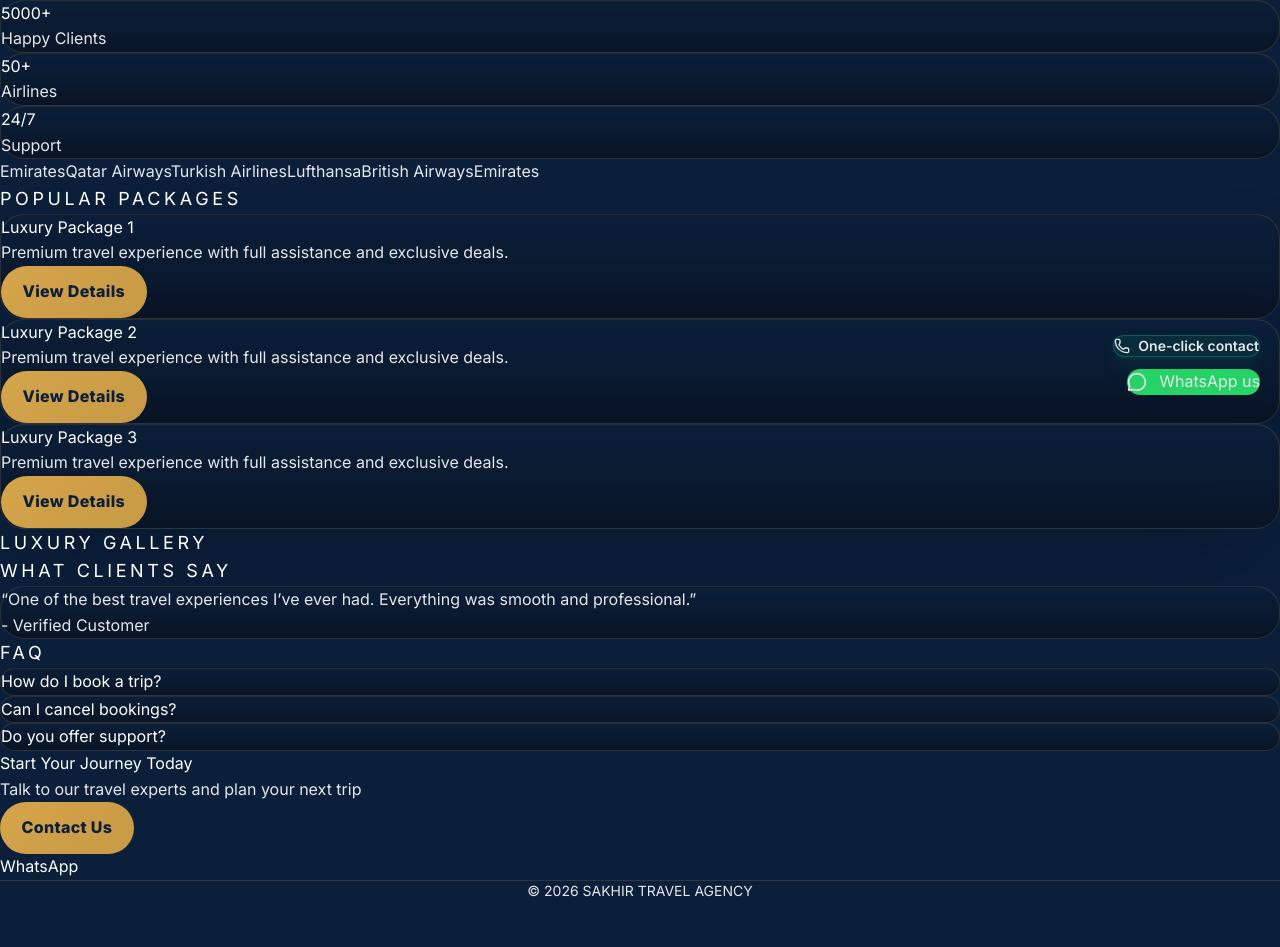
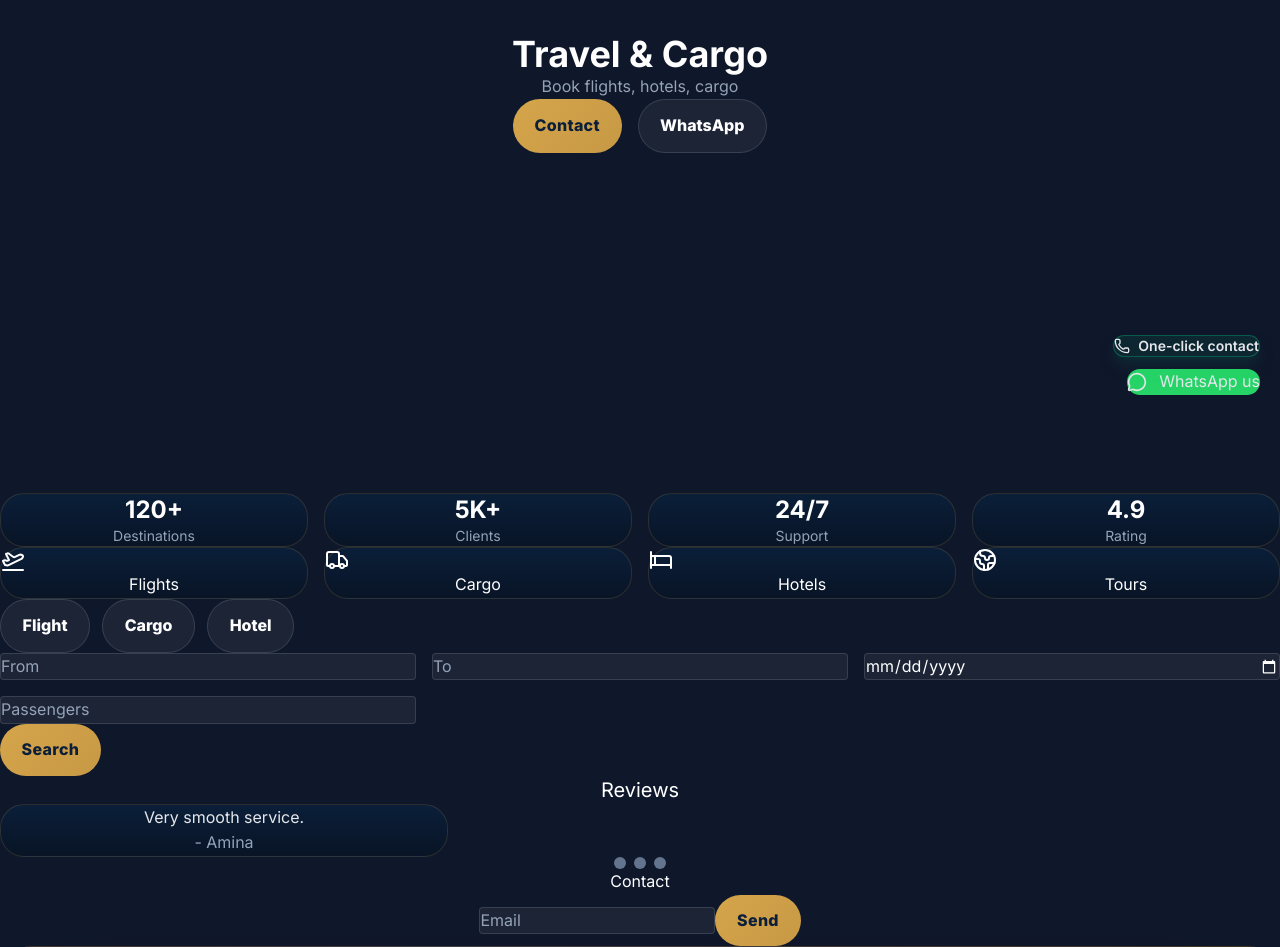
Before and after one commit to abdirahmancadiir-star/sakhir-travel-agency, a React (Vite) app: page / in a window 1280 px wide. Shown: the part 385-1332 px from the top of the page. Before the commit the page ends 1286 px from the top, so only its background shows below. Built offline with nearby package versions, Linux system fonts and the light colour scheme; no server answers; the HTML template or start-up script is replaced by a standard one.

Commit message:
Update Home.tsx

```diff
--- a/src/pages/Home.tsx
+++ b/src/pages/Home.tsx
@@ -1,131 +1,204 @@
-import React from "react";
+import { useState, type FormEvent } from 'react'
+import { Link } from 'react-router-dom'
+import TravelAssistant from '../components/TravelAssistant'
+import { openWhatsApp, getWhatsAppSettings } from '../lib/whatsapp'
+import {
+  PlaneTakeoff,
+  Truck,
+  Bed,
+  Globe2,
+  ShieldCheck,
+  Clock3,
+  Sparkles,
+  MapPin,
+  Mail,
+  Star,
+  Briefcase,
+} from 'lucide-react'
 
-const Home: React.FC = () => {
+const bookingServices = [
+  {
+    id: 'flight',
+    label: 'Flight',
+    button: 'Search',
+    fields: [
+      { name: 'from', label: 'From', type: 'text' },
+      { name: 'to', label: 'To', type: 'text' },
+      { name: 'departure', label: 'Date', type: 'date' },
+      { name: 'passengers', label: 'Passengers', type: 'number' },
+    ],
+  },
+  {
+    id: 'cargo',
+    label: 'Cargo',
+    button: 'Quote',
+    fields: [
+      { name: 'origin', label: 'Origin', type: 'text' },
+      { name: 'destination', label: 'Destination', type: 'text' },
+      { name: 'weight', label: 'Weight', type: 'text' },
+    ],
+  },
+  {
+    id: 'hotel',
+    label: 'Hotel',
+    button: 'Search',
+    fields: [
+      { name: 'destination', label: 'Destination', type: 'text' },
+      { name: 'checkin', label: 'Check-in', type: 'date' },
+      { name: 'checkout', label: 'Check-out', type: 'date' },
+    ],
+  },
+]
+
+const featuredServices = [
+  { icon: PlaneTakeoff, title: 'Flights', link: '/flights' },
+  { icon: Truck, title: 'Cargo', link: '/cargo' },
+  { icon: Bed, title: 'Hotels', link: '/hotels' },
+  { icon: Globe2, title: 'Tours', link: '/tours' },
+]
+
+const stats = [
+  { label: 'Destinations', value: '120+' },
+  { label: 'Clients', value: '5K+' },
+  { label: 'Support', value: '24/7' },
+  { label: 'Rating', value: '4.9' },
+]
+
+const testimonials = [
+  { name: 'Amina', quote: 'Very smooth service.' },
+  { name: 'Musa', quote: 'Fast booking and support.' },
+  { name: 'Leila', quote: 'Reliable and professional.' },
+]
+
+function Home() {
+  const [activeTab, setActiveTab] = useState('flight')
+  const [email, setEmail] = useState('')
+  const [activeReview, setActiveReview] = useState(0)
+  const whatsappConfig = getWhatsAppSettings()
+
+  const activeService =
+    bookingServices.find((s) => s.id === activeTab) || bookingServices[0]
+
+  const handleNewsletterSubmit = (e: FormEvent<HTMLFormElement>) => {
+    e.preventDefault()
+    setEmail('')
+  }
+
   return (
-    <div className="home-container">
+    <main className="bg-[#0F172A] text-white">
 
-      {/* HERO (keep strong & premium) */}
-      <section className="hero-section">
-        <video className="hero-video" autoPlay muted loop>
-          <source src="/assets/hero.mp4" type="video/mp4" />
-        </video>
+      {/* HERO */}
+      <section className="min-h-screen flex items-center justify-center text-center px-6">
+        <div>
+          <h1 className="text-4xl font-bold">Travel & Cargo</h1>
+          <p className="mt-4 text-slate-300">Book flights, hotels, cargo</p>
 
-        <div className="hero-overlay" />
-
-        <div className="hero-content">
-          <h1>Luxury Travel Experience</h1>
-          <p>Discover flights, hotels & exclusive packages worldwide</p>
-
-          <div className="hero-actions">
-            <button className="brand-button">Explore Packages</button>
-            <button className="brand-button secondary">Contact Us</button>
+          <div className="mt-6 flex gap-4 justify-center">
+            <Link className="brand-button" to="/contact">
+              Contact
+            </Link>
+            <button
+              className="brand-button-secondary"
+              onClick={() => openWhatsApp(whatsappConfig.templates.flight)}
+            >
+              WhatsApp
+            </button>
           </div>
         </div>
       </section>
 
-      {/* STATS (this is what makes it feel “alive”) */}
-      <section className="stats-section">
-        <div className="brand-card">
-          <h2>120+</h2>
-          <p>Destinations</p>
-        </div>
-
-        <div className="brand-card">
-          <h2>5000+</h2>
-          <p>Happy Clients</p>
-        </div>
-
-        <div className="brand-card">
-          <h2>50+</h2>
-          <p>Airlines</p>
-        </div>
-
-        <div className="brand-card">
-          <h2>24/7</h2>
-          <p>Support</p>
-        </div>
+      {/* STATS */}
+      <section className="grid grid-cols-2 md:grid-cols-4 gap-4 px-6 py-10">
+        {stats.map((s) => (
+          <div key={s.label} className="brand-card text-center">
+            <h2 className="text-2xl font-bold">{s.value}</h2>
+            <p className="text-sm text-slate-400">{s.label}</p>
+          </div>
+        ))}
       </section>
 
-      {/* AIRLINE MARQUEE (adds luxury feel back) */}
-      <section className="marquee-section">
-        <div className="marquee-track">
-          <span>Emirates</span>
-          <span>Qatar Airways</span>
-          <span>Turkish Airlines</span>
-          <span>Lufthansa</span>
-          <span>British Airways</span>
-          <span>Emirates</span>
-        </div>
-      </section>
-
-      {/* PACKAGES (keep clean but not empty) */}
-      <section className="section">
-        <h2 className="section-title">Popular Packages</h2>
-
-        <div className="grid-3">
-          {[1, 2, 3].map((i) => (
-            <div key={i} className="brand-card package-card">
-              <div className="package-image" />
-
-              <h3>Luxury Package {i}</h3>
-              <p>
-                Premium travel experience with full assistance and exclusive deals.
-              </p>
-
-              <button className="brand-button">View Details</button>
-            </div>
+      {/* SERVICES */}
+      <section className="px-6 py-10">
+        <div className="grid md:grid-cols-4 gap-4">
+          {featuredServices.map((s) => (
+            <Link key={s.title} to={s.link} className="brand-card text-center">
+              <s.icon className="mx-auto mb-2" />
+              {s.title}
+            </Link>
           ))}
         </div>
       </section>
 
-      {/* GALLERY (this is what adds “wow” effect) */}
-      <section className="section dark-section">
-        <h2 className="section-title">Luxury Gallery</h2>
+      {/* BOOKING */}
+      <section className="px-6 py-10">
+        <div className="flex gap-3 mb-6">
+          {bookingServices.map((s) => (
+            <button
+              key={s.id}
+              onClick={() => setActiveTab(s.id)}
+              className="brand-button-secondary"
+            >
+              {s.label}
+            </button>
+          ))}
+        </div>
 
-        <div className="gallery-grid">
-          {[1,2,3,4,5,6,7,8].map((i) => (
-            <div key={i} className="gallery-item" />
+        <div className="grid md:grid-cols-3 gap-4">
+          {activeService.fields.map((f) => (
+            <input
+              key={f.name}
+              placeholder={f.label}
+              type={f.type}
+              className="p-3 rounded bg-slate-800 border border-white/10"
+            />
+          ))}
+        </div>
+
+        <button className="brand-button mt-4">
+          {activeService.button}
+        </button>
+      </section>
+
+      {/* TESTIMONIALS */}
+      <section className="px-6 py-10 text-center">
+        <h2 className="text-xl mb-6">Reviews</h2>
+
+        <div className="brand-card max-w-md mx-auto">
+          <p>{testimonials[activeReview].quote}</p>
+          <p className="mt-2 text-slate-400">
+            - {testimonials[activeReview].name}
+          </p>
+        </div>
+
+        <div className="flex justify-center gap-2 mt-4">
+          {testimonials.map((_, i) => (
+            <button
+              key={i}
+              onClick={() => setActiveReview(i)}
+              className="w-3 h-3 rounded-full bg-slate-500"
+            />
           ))}
         </div>
       </section>
 
-      {/* TESTIMONIALS (not empty, not overdone) */}
-      <section className="section">
-        <h2 className="section-title">What Clients Say</h2>
+      {/* CONTACT */}
+      <section className="px-6 py-10 text-center">
+        <h2>Contact</h2>
 
-        <div className="brand-card testimonial-card">
-          <p>
-            “One of the best travel experiences I’ve ever had. Everything was smooth and professional.”
-          </p>
-          <span>- Verified Customer</span>
-        </div>
+        <form onSubmit={handleNewsletterSubmit} className="mt-4">
+          <input
+            value={email}
+            onChange={(e) => setEmail(e.target.value)}
+            placeholder="Email"
+            className="p-2 rounded bg-slate-800"
+          />
+          <button className="brand-button ml-2">Send</button>
+        </form>
       </section>
 
-      {/* FAQ (clean but not ugly) */}
-      <section className="section">
-        <h2 className="section-title">FAQ</h2>
+      <TravelAssistant />
+    </main>
+  )
+}
 
-        <div className="faq-grid">
-          <div className="brand-card">How do I book a trip?</div>
-          <div className="brand-card">Can I cancel bookings?</div>
-          <div className="brand-card">Do you offer support?</div>
-        </div>
-      </section>
-
-      {/* CONTACT CTA */}
-      <section className="cta-section">
-        <h2>Start Your Journey Today</h2>
-        <p>Talk to our travel experts and plan your next trip</p>
-
-        <button className="brand-button">Contact Us</button>
-      </section>
-
-      {/* WHATSAPP FLOAT */}
-      <a className="whatsapp-float" href="https://wa.me/000000000">
-        WhatsApp
-      </a>
-    </div>
-  );
-};
-
-export default Home;
+export default Home
```
